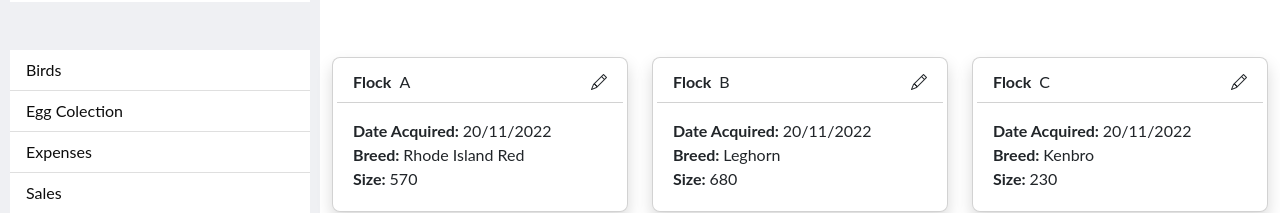
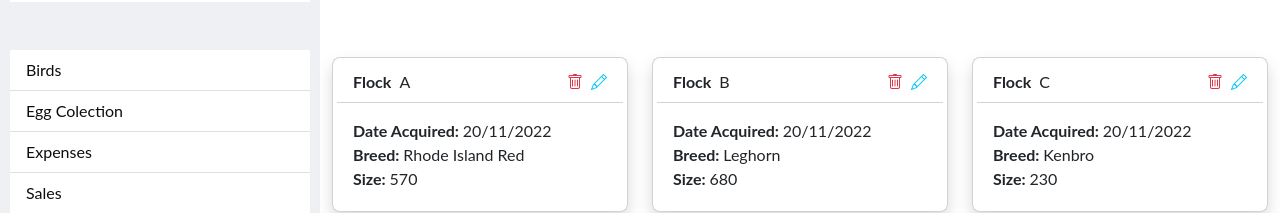
Before and after one commit to TundeOladejo/clucknest, a Vue app: page /main/birds-record in a window 1280 px wide. Shown: the part 189-402 px from the top of the page. Built offline with nearby package versions, Linux system fonts and the light colour scheme.

Commit message:
created an action ui component

```diff
--- /dev/null
+++ b/src/components/content/ActionComponent.vue
@@ -0,0 +1,32 @@
+<template>
+    <div class="d-flex gap-2">
+        <a href="#" class="text-danger" data-bs-toggle="modal" data-bs-target="#actionDeleteItemModal"><i class="bi bi-trash"></i></a>
+        <a href="#" class="text-info"><i class="bi bi-pencil"></i></a>
+    </div>
+
+    <!-- Modal -->
+    <div class="modal fade" id="actionDeleteItemModal" tabindex="-1" aria-labelledby="actionDeleteItemModal" aria-hidden="true">
+        <div class="modal-dialog modal-dialog-centered">
+            <div class="modal-content">
+                <div class="modal-header">
+                    <h1 class="modal-title fs-5" id="actionDeleteItemModal">Delete Item</h1>
+                    <button type="button" class="btn-close" data-bs-dismiss="modal" aria-label="Close"></button>
+                </div>
+                <div class="modal-body">
+                    Are you sure you want to delete this item?
+                </div>
+                <div class="modal-footer">
+                    <button type="button" class="btn btn-outline-secondary btn-sm" data-bs-dismiss="modal">Close</button>
+                    <button type="button" class="btn btn-danger btn-sm">Delete</button>
+                </div>
+            </div>
+        </div>
+    </div>
+
+</template>
+
+<script>
+export default {
+    name: "ActionComponent"
+}
+</script>
--- a/src/components/content/TablesComponent.vue
+++ b/src/components/content/TablesComponent.vue
@@ -1,5 +1,5 @@
 <template>
-    <div>
+    <div class="table-responsive">
         <table class="table table-striped">
             <thead v-if="isExepnse">
                 <tr>
@@ -20,9 +20,7 @@
                     <td>{{ entry.quantity }}</td>
                     <td>{{ entry.cost }}</td>
                     <td>{{ dateTime(entry.dateUpdated) }}</td>
-                    <td>
-                        <custom-button type="dropdown" btnText="edit" btnClass="btn-brand-tertiary" />
-                    </td>
+                    <td><action-component></action-component></td>
                 </tr>
             </tbody>
             <thead v-if="isReceipts">
@@ -46,9 +44,7 @@
                     <td>{{ entry.value }}</td>
                     <td>{{ entry.totalValue }}</td>
                     <td>{{ dateTime(entry.dateUpdated) }}</td>
-                    <td>
-                        <custom-button type="dropdown" btnText="edit" btnClass="btn-brand-tertiary" />
-                    </td>
+                    <td> <action-component></action-component></td>
                 </tr>
             </tbody>
 
@@ -71,9 +67,7 @@
                     <td>{{ entry.unitValue }} </td>
                     <td>{{ entry.totalValue }} </td>
                     <td>{{ dateTime(entry.dateUpdated) }} </td>
-                    <td>
-                        <custom-button type="dropdown" btnText="edit" btnClass="btn-brand-tertiary" />
-                    </td>
+                    <td><action-component></action-component></td>
                 </tr>
             </tbody>
 
@@ -86,6 +80,7 @@
                     <th scope="col">Bad Eggs</th>
                     <th scope="col">Total Eggs</th>
                     <th scope="col">Notes</th>
+                    <th scope="col">Date Updated</th>
                     <th scope="col">Actions</th>
                 </tr>
             </thead>
@@ -99,9 +94,7 @@
                     <td>{{ entry.totalEggs }} </td>
                     <td>{{ entry.notes }} </td>
                     <td>{{ dateTime(entry.dateUpdated) }} </td>
-                    <td>
-                        <custom-button type="dropdown" btnText="edit" btnClass="btn-brand-tertiary" />
-                    </td>
+                    <td><action-component></action-component></td>
                 </tr>
             </tbody>
         </table>
@@ -110,11 +103,11 @@
 
 <script>
 import moment from 'moment';
-import CustomButton from '../CustomButton.vue'
+import ActionComponent from './ActionComponent.vue';
 
 export default {
     name: "TablesComponent",
-    components: { CustomButton },
+    components: { ActionComponent },
     props: {
         isExepnse: { type: Boolean },
         expenseList: { type: Array },
--- a/src/components/pages/BirdsRecord.vue
+++ b/src/components/pages/BirdsRecord.vue
@@ -11,7 +11,7 @@
                         <span class="fw-bold">Flock</span>
                         <span>A</span>
                     </div>
-                    <span><i class="bi bi-pencil"></i></span>
+                    <action-component></action-component>
                 </div>
                 <div class="card-body">
                     <div class="row">
@@ -31,7 +31,7 @@
                         <span class="fw-bold">Flock</span>
                         <span>B</span>
                     </div>
-                    <span><i class="bi bi-pencil"></i></span>
+                    <action-component></action-component>
                 </div>
                 <div class="card-body">
                     <div class="row">
@@ -51,7 +51,7 @@
                         <span class="fw-bold">Flock</span>
                         <span>C</span>
                     </div>
-                    <span><i class="bi bi-pencil"></i></span>
+                    <action-component></action-component>
                 </div>
                 <div class="card-body">
                     <div class="row">
@@ -70,9 +70,10 @@
 <script>
 import BreadCrumb from '../content/BreadCrumb.vue';
 import FlockInputModal from '../modals/FlockInputModal.vue';
+import ActionComponent from '../content/ActionComponent.vue';
 
 export default {
     name: "BirdsRecord",
-    components: { BreadCrumb, FlockInputModal }
+    components: { BreadCrumb, FlockInputModal, ActionComponent }
 }
 </script>
```
